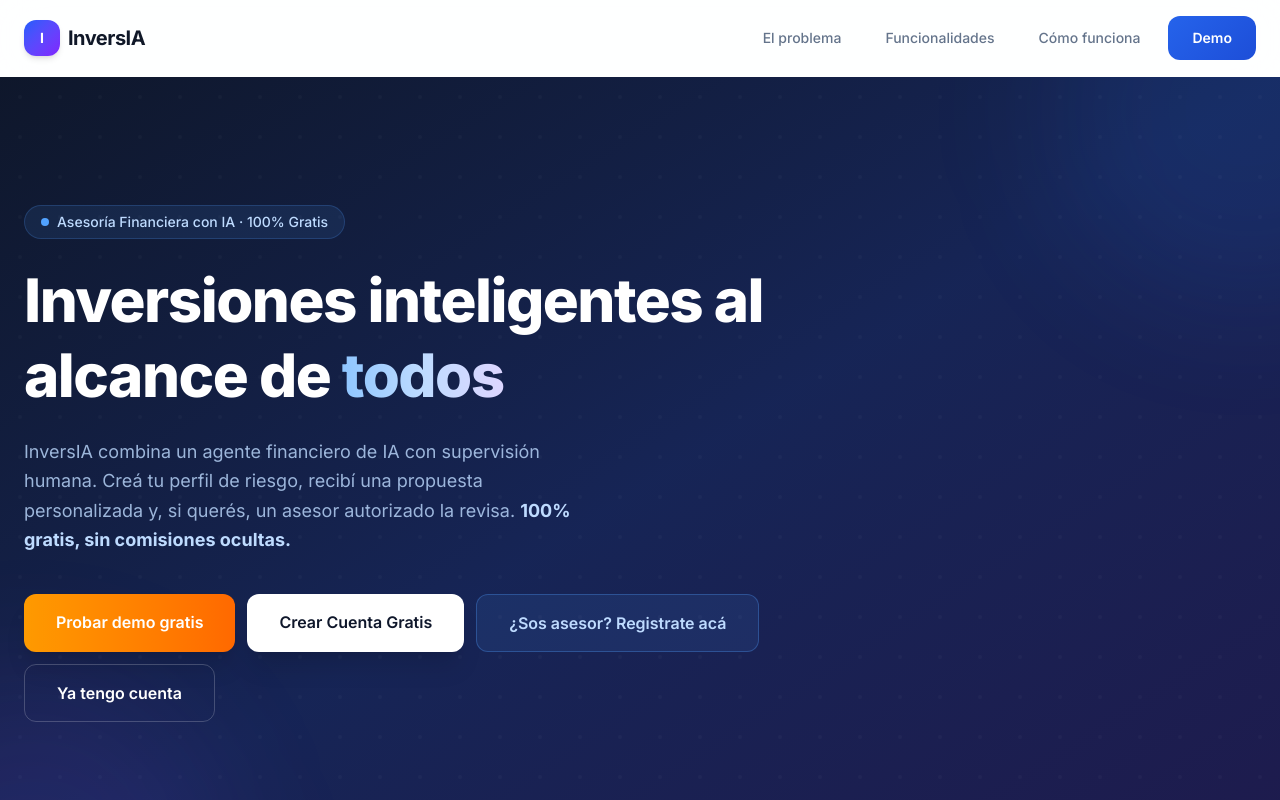
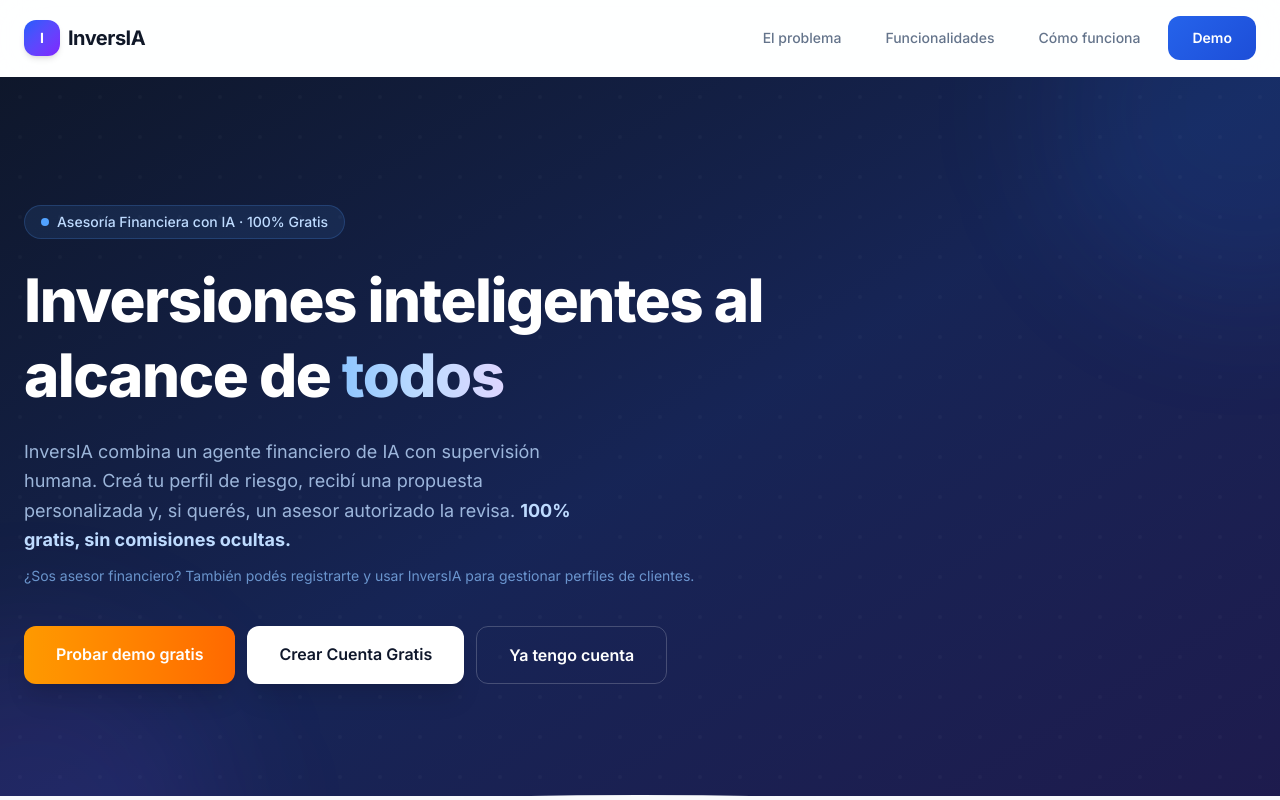
Before and after one commit to sebassss-AM/Robo-Advisory_Automatizacion_Estrategias--Inversion, a Next.js app in the folder frontend/: page / in a window 1280 px wide. Shown: the top 800 px of the page. Built offline with nearby package versions, Linux system fonts and the light colour scheme.

Commit message:
fix: reemplazo boton asesor por texto informativo en hero

```diff
--- a/frontend/app/page.tsx
+++ b/frontend/app/page.tsx
@@ -100,6 +100,11 @@ export default function Home() {
                   <>InversIA combina un agente financiero de IA con supervisión humana. Creá tu perfil de riesgo, recibí una propuesta personalizada y, si querés, un asesor autorizado la revisa. <strong className="text-blue-200">100% gratis, sin comisiones ocultas.</strong></>
                 )}
               </p>
+              {!advisor && !loggedIn && (
+                <p className="animate-fade-in-up stagger-2 mt-3 text-sm text-blue-300/70">
+                  ¿Sos asesor financiero? También podés registrarte y usar InversIA para gestionar perfiles de clientes.
+                </p>
+              )}
               <div className="animate-fade-in-up stagger-3 mt-10 flex flex-wrap gap-3">
                 {advisor ? (
                   <>
@@ -121,9 +126,6 @@ export default function Home() {
                     </a>
                     <a href="/register" className="w-full sm:w-auto text-center rounded-xl bg-white px-6 sm:px-8 py-3.5 sm:py-4 text-sm sm:text-base font-semibold text-slate-900 shadow-xl shadow-black/10 transition hover:bg-blue-50 hover:shadow-2xl">
                       Crear Cuenta Gratis
-                    </a>
-                    <a href="/register?role=asesor" className="w-full sm:w-auto text-center rounded-xl border border-blue-400/30 bg-blue-400/10 px-6 sm:px-8 py-3.5 sm:py-4 text-sm sm:text-base font-semibold text-blue-200 transition hover:bg-blue-400/20">
-                      ¿Sos asesor? Registrate acá
                     </a>
                     <a href="/login" className="w-full sm:w-auto text-center rounded-xl border border-white/20 px-6 sm:px-8 py-3.5 sm:py-4 text-sm sm:text-base font-semibold text-white transition hover:bg-white/10">
                       Ya tengo cuenta
```
